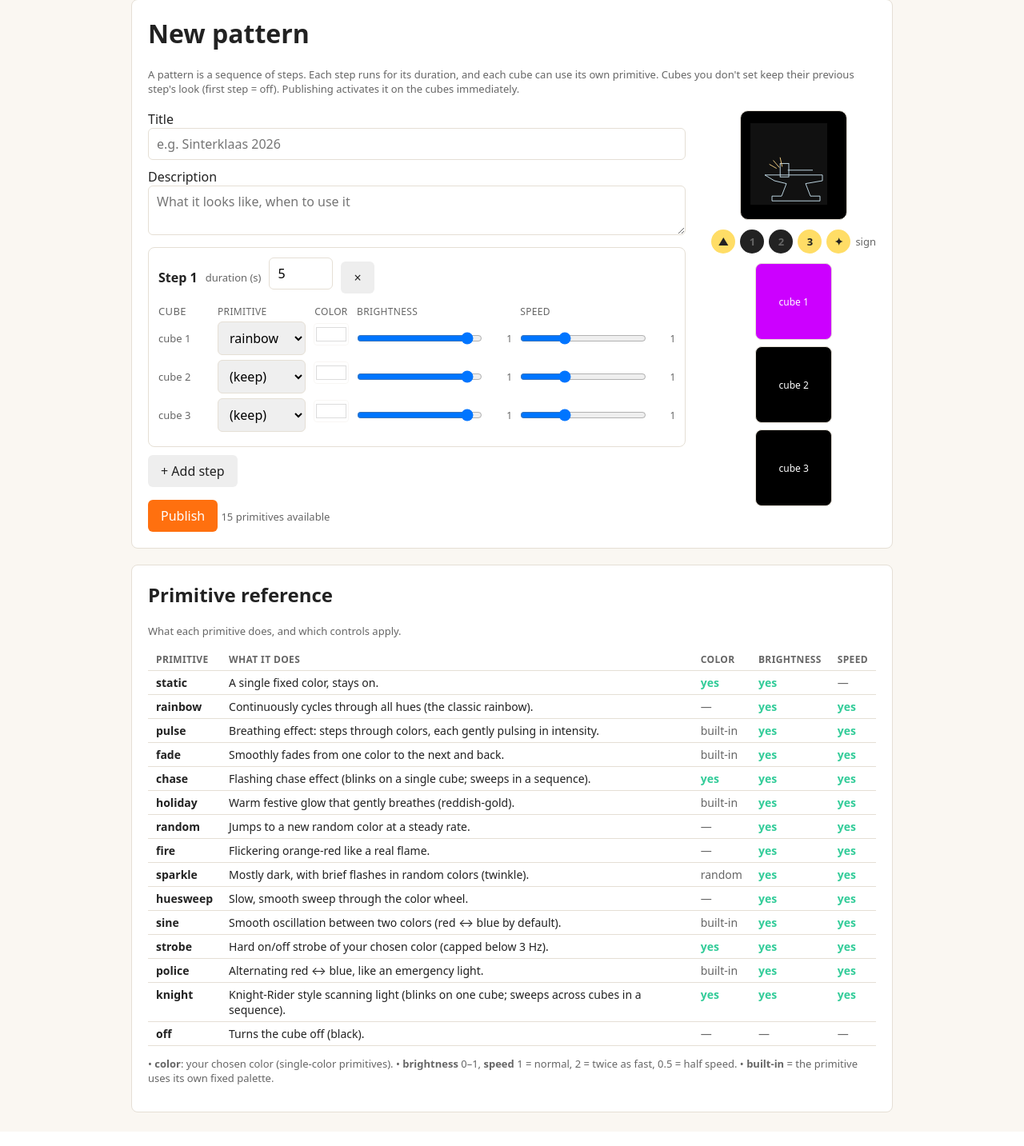
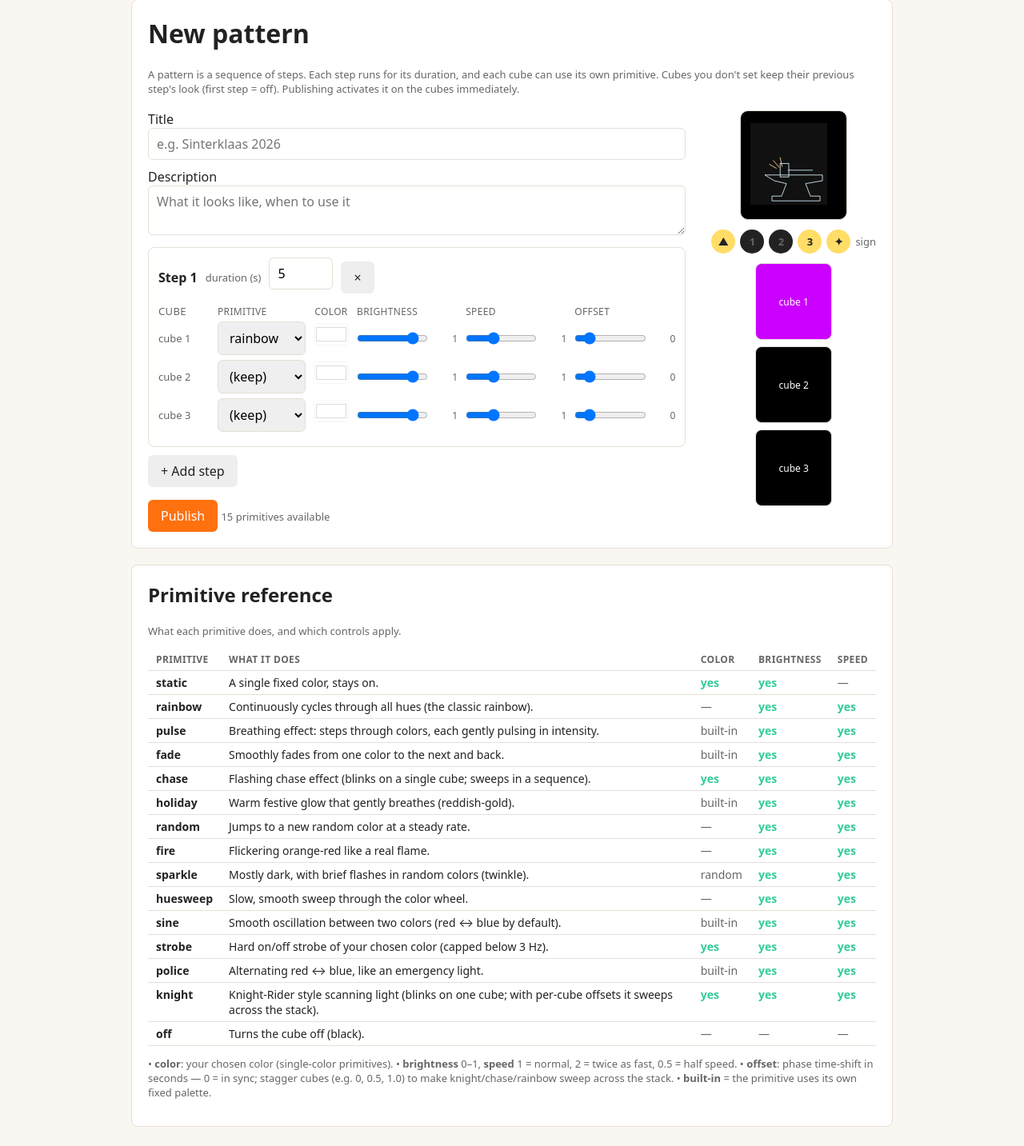
Before and after one commit to stevanov/lichtfabriek, a Flask app: page /patterns/new in a window 1280 px wide. Shown: the part 71-1504 px from the top of the page at 80% size. Run offline with Flask 3, Linux system fonts and the light colour scheme; the visitor is signed in with stand-in values (Sample User, id 1); parts of the project's set-up code (start-up, migrations or seed data) failed here and were passed over.

Commit message:
offset: per-cube phase time-shift param (0-5s slider) for all primitives — stagger cubes to make knight/chase/rainbow sweep; schema bounds + engine + JS mirror + reference table + test

```diff
--- a/console/templates/new_pattern.html
+++ b/console/templates/new_pattern.html
@@ -79,11 +79,12 @@
     <tr><td><strong>sine</strong></td><td>Smooth oscillation between two colors (red ↔ blue by default).</td><td class="n">built-in</td><td class="y">yes</td><td class="y">yes</td></tr>
     <tr><td><strong>strobe</strong></td><td>Hard on/off strobe of your chosen color (capped below 3&nbsp;Hz).</td><td class="y">yes</td><td class="y">yes</td><td class="y">yes</td></tr>
     <tr><td><strong>police</strong></td><td>Alternating red ↔ blue, like an emergency light.</td><td class="n">built-in</td><td class="y">yes</td><td class="y">yes</td></tr>
-    <tr><td><strong>knight</strong></td><td>Knight-Rider style scanning light (blinks on one cube; sweeps across cubes in a sequence).</td><td class="y">yes</td><td class="y">yes</td><td class="y">yes</td></tr>
+    <tr><td><strong>knight</strong></td><td>Knight-Rider style scanning light (blinks on one cube; with per-cube offsets it sweeps across the stack).</td><td class="y">yes</td><td class="y">yes</td><td class="y">yes</td></tr>
     <tr><td><strong>off</strong></td><td>Turns the cube off (black).</td><td class="n">—</td><td class="n">—</td><td class="n">—</td></tr>
   </table>
   <p class="muted">• <strong>color</strong>: your chosen color (single-color primitives).
   • <strong>brightness</strong> 0–1, <strong>speed</strong> 1&nbsp;=&nbsp;normal, 2&nbsp;=&nbsp;twice as fast, 0.5&nbsp;=&nbsp;half speed.
+  • <strong>offset</strong>: phase time-shift in seconds — 0&nbsp;=&nbsp;in sync; stagger cubes (e.g. 0, 0.5, 1.0) to make knight/chase/rainbow sweep across the stack.
   • <strong>built-in</strong> = the primitive uses its own fixed palette.</p>
 </div>
 
@@ -111,46 +112,49 @@ function bright(c, b) { return c.map(x => Math.min(1, Math.max(0, x * b))); }
 function c01(c) { return [c[0]/255, c[1]/255, c[2]/255]; }
 
 // ---- primitives: (t, params) -> [r,g,b] 0..1  (mirror of engine.py) ----
+// `speed` is a uniform multiplier; `offset` shifts phase by seconds.
+const shift = (t,p) => t + (p.offset??0);
 const PRIMS = {
-  rainbow: (t,p) => { const [r,g,b]=hsv(t*rate(p.speed??1,0.5)%1,1,1); return bright([r,g,b], p.brightness??1); },
-  huesweep: (t,p) => { const [r,g,b]=hsv(t*rate(p.speed??1,0.2)%1,1,1); return bright([r,g,b], p.brightness??1); },
+  rainbow: (t,p) => { const [r,g,b]=hsv(shift(t,p)*rate(p.speed??1,0.5)%1,1,1); return bright([r,g,b], p.brightness??1); },
+  huesweep: (t,p) => { const [r,g,b]=hsv(shift(t,p)*rate(p.speed??1,0.2)%1,1,1); return bright([r,g,b], p.brightness??1); },
   pulse: (t,p) => {
     const cols = p.colors||[[255,0,0],[0,255,0],[0,0,255]];
+    const ts = shift(t,p);
     const per = periodOf(1.0, p.speed??1);
-    const col = cols[Math.floor(t/Math.max(per,0.01)) % cols.length];
-    const ph = strobeBase(t, 1.0, p.speed??1), amp = 0.5+0.5*Math.sin(ph*2*Math.PI);
+    const col = cols[Math.floor(ts/Math.max(per,0.01)) % cols.length];
+    const ph = strobeBase(ts, 1.0, p.speed??1), amp = 0.5+0.5*Math.sin(ph*2*Math.PI);
     return bright(c01(col).map(x=>x*amp), p.brightness??1);
   },
   fade: (t,p) => {
     const cols = p.colors||[[255,0,0],[0,255,0],[0,0,255]];
-    const n=cols.length, ph=strobeBase(t,0.5,p.speed??1);
+    const n=cols.length, ph=strobeBase(shift(t,p),0.5,p.speed??1);
     const i=Math.floor(ph*n)%n, j=(i+1)%n, f=(ph*n)-i;
     const a=c01(cols[i]), b=c01(cols[j]);
     return bright([a[0]*(1-f)+b[0]*f, a[1]*(1-f)+b[1]*f, a[2]*(1-f)+b[2]*f], p.brightness??1);
   },
   chase: (t,p) => {
-    const on = Math.floor(strobeBase(t,0.8,p.speed??1)*4)%2===0;
+    const on = Math.floor(strobeBase(shift(t,p),0.8,p.speed??1)*4)%2===0;
     const c = c01((p.colors||[[255,255,255]])[0]);
     return bright(c.map(x=>on?x:0), p.brightness??1);
   },
   holiday: (t,p) => {
-    const ph = strobeBase(t*0.5, 1.0, p.speed??1), warm=0.5+0.5*Math.sin(ph*2*Math.PI);
+    const ph = strobeBase(shift(t,p)*0.5, 1.0, p.speed??1), warm=0.5+0.5*Math.sin(ph*2*Math.PI);
     return bright([warm, warm*0.9, warm*0.4], p.brightness??1);
   },
   random: (t,p) => {
-    const seed = Math.floor(t/Math.max(periodOf(0.5, p.speed??1),0.01));
+    const seed = Math.floor(shift(t,p)/Math.max(periodOf(0.5, p.speed??1),0.01));
     let x = (seed*9301+49297)%233280;
     const r=()=>{ x=(x*9301+49297)%233280; return x/233280; };
     return bright([r(),r(),r()], p.brightness??1);
   },
   fire: (t,p) => {
-    const seed = Math.floor(t/Math.max(periodOf(0.3, p.speed??1),0.01)*10);
+    const seed = Math.floor(shift(t,p)/Math.max(periodOf(0.3, p.speed??1),0.01)*10);
     let x=(seed*9301+49297)%233280; const r=()=>{x=(x*9301+49297)%233280;return x/233280;};
     const f=0.6+0.4*r();
     return bright([f, f*0.35, f*0.05], p.brightness??1);
   },
   sparkle: (t,p) => {
-    const seed = Math.floor(t/Math.max(periodOf(0.7, p.speed??1),0.01));
+    const seed = Math.floor(shift(t,p)/Math.max(periodOf(0.7, p.speed??1),0.01));
     let x=(seed*9301+49297)%233280; const r=()=>{x=(x*9301+49297)%233280;return x/233280;};
     const pal = (p.colors && p.colors.length>=2) ? p.colors
       : [[255,255,255],[255,0,0],[0,0,255],[255,255,0],[0,255,0]];
@@ -160,22 +164,22 @@ const PRIMS = {
   },
   sine: (t,p) => {
     const cols=p.colors||[[255,0,0],[0,0,255]];
-    const m=0.5+0.5*Math.sin(t*rate(p.speed??1,0.4)*2*Math.PI);
+    const m=0.5+0.5*Math.sin(shift(t,p)*rate(p.speed??1,0.4)*2*Math.PI);
     const a=c01(cols[0]), b=c01(cols[1]);
     return bright([a[0]*(1-m)+b[0]*m, a[1]*(1-m)+b[1]*m, a[2]*(1-m)+b[2]*m], p.brightness??1);
   },
   strobe: (t,p) => {
-    const on = strobeBase(t, 1.0, p.speed??1)<0.5;
+    const on = strobeBase(shift(t,p), 1.0, p.speed??1)<0.5;
     const c = c01((p.colors||[[255,255,255]])[0]);
     return bright(c.map(x=>on?x:0), p.brightness??1);
   },
   police: (t,p) => {
     const cols=p.colors||[[255,0,0],[0,0,255]];
-    const c = cols[Math.floor(strobeBase(t,0.6,p.speed??1)*2)%cols.length];
+    const c = cols[Math.floor(strobeBase(shift(t,p),0.6,p.speed??1)*2)%cols.length];
     return bright(c01(c), p.brightness??1);
   },
   knight: (t,p) => {
-    const on = strobeBase(t,0.8,p.speed??1)<0.25;
+    const on = strobeBase(shift(t,p),0.8,p.speed??1)<0.25;
     const c = c01((p.colors||[[255,255,255]])[0]);
     return bright(c.map(x=>on?x:0), p.brightness??1);
   },
@@ -200,6 +204,7 @@ function cubeInputs(idx) {
     const spec = cube.cubes[ci];
     const bright = spec && spec.params.brightness != null ? spec.params.brightness : 1;
     const speed = spec && spec.params.speed != null ? spec.params.speed : 1;
+    const offset = spec && spec.params.offset != null ? spec.params.offset : 0;
     const color = spec && spec.params.colors && spec.params.colors[0]
       ? spec.params.colors[0] : [255, 255, 255];
     const hex = '#' + color.slice(0,3).map(v => Math.round(v).toString(16).padStart(2,'0')).join('');
@@ -223,6 +228,11 @@ function cubeInputs(idx) {
                oninput="onSpeed(${idx},${ci},this)">
         <output class="slider-val">${speed}</output>
       </span>
+      <span class="slider-wrap" title="offset: phase time-shift in seconds (0 = in sync, e.g. stagger cubes for a sweep)">
+        <input type="range" min="0" max="5" step="0.1" value="${offset}"
+               oninput="onOffset(${idx},${ci},this)">
+        <output class="slider-val">${offset}</output>
+      </span>
     </div>`;
   }
   return rows;
@@ -245,6 +255,7 @@ function renderEditor() {
         <span class="color-wrap">color</span>
         <span class="slider-wrap">brightness</span>
         <span class="slider-wrap">speed</span>
+        <span class="slider-wrap">offset</span>
       </div>
       ${cubeInputs(i)}
     </div>`).join('');
@@ -262,8 +273,8 @@ function onPrim(i, ci, sel) {
   if (!sel.value) { steps[i].cubes[ci] = null; }
   else {
     const prev = steps[i].cubes[ci] && steps[i].cubes[ci].params || {};
-    // keep the cube's existing speed/brightness when switching primitive
-    const params = { brightness: 1.0, speed: 1.0, ...prev };
+    // keep the cube's existing speed/brightness/offset when switching primitive
+    const params = { brightness: 1.0, speed: 1.0, offset: 0.0, ...prev };
     if (!ONE_COLOR.has(sel.value)) {
       // multi-color / hue-based primitives use their own color sets
       delete params.colors;
@@ -288,6 +299,12 @@ function onBright(i, ci, inp) {
 function onSpeed(i, ci, inp) {
   const spec = steps[i].cubes[ci];
   if (spec) spec.params.speed = +inp.value;
+  const out = inp.closest('.slider-wrap').querySelector('.slider-val');
+  if (out) out.textContent = inp.value;
+}
+function onOffset(i, ci, inp) {
+  const spec = steps[i].cubes[ci];
+  if (spec) spec.params.offset = +inp.value;
   const out = inp.closest('.slider-wrap').querySelector('.slider-val');
   if (out) out.textContent = inp.value;
 }
@@ -399,7 +416,7 @@ vizLoop();
         transition: background 0.08s linear; }
 .step-card { border:1px solid var(--border); border-radius:8px; padding:12px; margin-bottom:10px; }
 .step-head { display:flex; gap:10px; align-items:center; margin-bottom:8px; }
-.cube-head, .cube-row { display:grid; grid-template-columns: 64px 110px 44px 1fr 1fr;
+.cube-head, .cube-row { display:grid; grid-template-columns: 64px 110px 44px 1fr 1fr 1fr;
                         gap:10px; align-items:center; margin-bottom:6px; }
 .cube-head { color:var(--muted); font-size:12px; text-transform:uppercase;
              letter-spacing:.03em; margin-bottom:4px; }
--- a/shared/schema.py
+++ b/shared/schema.py
@@ -41,6 +41,8 @@ MAX_COLORS = 64
 MAX_COLOR_CHANNELS = 3
 MIN_SPEED = 0.01
 MAX_SPEED = 20.0
+MIN_OFFSET = 0.0
+MAX_OFFSET = 60.0  # seconds of time-shift for a phase offset (knight sweep etc.)
 
 # Sequence bounds (alpha2, V14)
 MAX_STEPS = 20
@@ -110,6 +112,11 @@ def validate_params(params: dict) -> None:
         raise ValueError("params.brightness must be a number")
     if not (0 <= brightness <= MAX_BRIGHTNESS):
         raise ValueError("params.brightness out of range")
+    offset = params.get("offset", 0.0)
+    if not isinstance(offset, (int, float)) or isinstance(offset, bool):
+        raise ValueError("params.offset must be a number")
+    if not (MIN_OFFSET <= offset <= MAX_OFFSET):
+        raise ValueError(f"params.offset out of range [{MIN_OFFSET},{MAX_OFFSET}]")
 
 
 def _validate_cube_spec(cube_spec, cube_idx: int) -> None:
```
Also changed, not shown: kubusd/engine.py (+29 -16 lines), tests/test_engine.py (+18 -0 lines).
